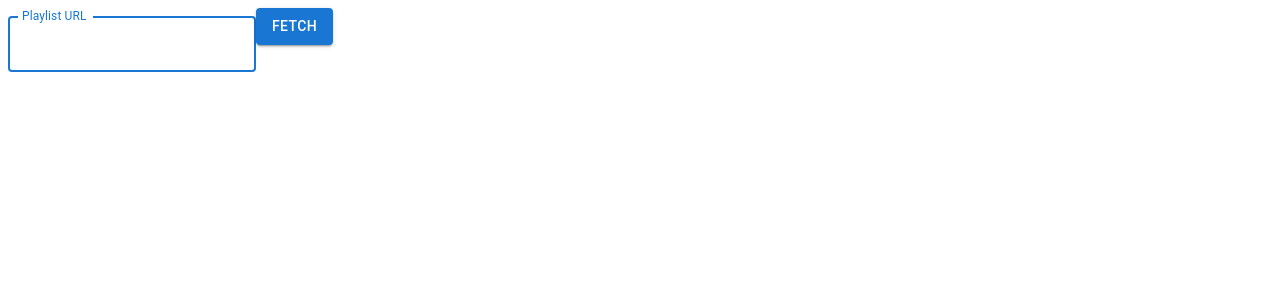
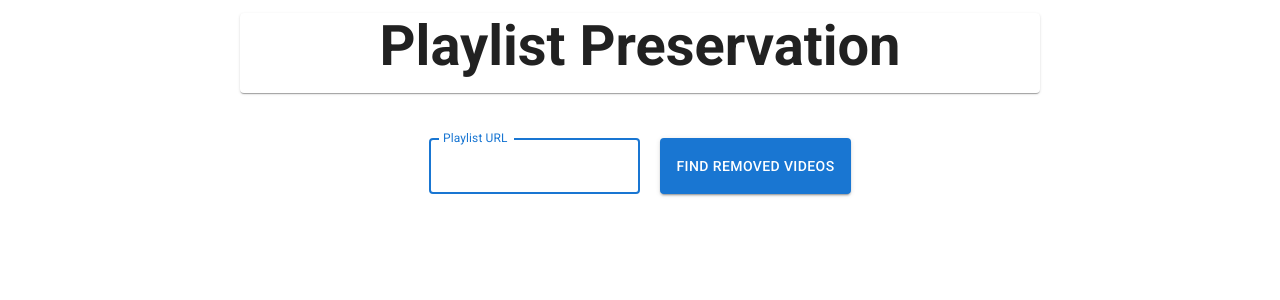
Before and after one commit to sethhammell/PlaylistPreservation-flask, a React (Create React App) app in the folder client/: page / in a window 1280 px wide. Shown: the top 300 px of the page. Built offline with nearby package versions, Linux system fonts and the light colour scheme.

Commit message:
cleaned up UI

```diff
--- a/client/package.json
+++ b/client/package.json
@@ -19,6 +19,7 @@
     "react": "^18.1.0",
     "react-dom": "^18.1.0",
     "react-scripts": "5.0.1",
+    "typeface-roboto": "^1.1.13",
     "typescript": "^4.6.4",
     "web-vitals": "^2.1.4"
   },
--- a/client/public/index.html
+++ b/client/public/index.html
@@ -15,6 +15,7 @@
       user's mobile device or desktop. See https://developers.google.com/web/fundamentals/web-app-manifest/
     -->
     <link rel="manifest" href="%PUBLIC_URL%/manifest.json" />
+    <link rel="stylesheet" href="https://fonts.googleapis.com/css?family=Roboto:300,400,500,700&display=swap" />
     <!--
       Notice the use of %PUBLIC_URL% in the tags above.
       It will be replaced with the URL of the `public` folder during the build.
--- a/client/src/home/home.css
+++ b/client/src/home/home.css
@@ -0,0 +1,25 @@
+.header-wrapper {
+  display: flex;
+  justify-content: center;
+}
+
+.welcome-header {
+  width: 50rem;
+  height: 5rem;
+  margin-top: 5px;
+  margin-bottom: 25px;
+  text-align: center;
+  font-size: 3.5rem;
+  font-weight: bold;
+  font-family: "Roboto"
+}
+
+.input {
+  display: flex;
+  justify-content: center;
+  margin-top: 20px;
+}
+
+.url {
+  margin-right: 20px;
+}
--- a/client/src/home/home.tsx
+++ b/client/src/home/home.tsx
@@ -1,12 +1,11 @@
-import { Button, TextField } from "@mui/material";
-import React, { useEffect, useState } from "react";
+import { Button, Card, TextField } from "@mui/material";
+import React, { useState } from "react";
+import "./home.css";
 
 function Home() {
   const api = "/api/playlists/";
   const searchString = "list=";
   const [url, setUrl] = useState("");
-
-  useEffect(() => {}, []);
 
   function fetchRemovedVideos() {
     const index = url.indexOf(searchString) + searchString.length;
@@ -14,8 +13,8 @@ function Home() {
     // -1 + 5 = 4
     if (index === 4) return;
 
-    const id = url.substring(index, url.length)
-    console.log(encodeURIComponent(id))
+    const id = url.substring(index, url.length);
+    console.log(encodeURIComponent(id));
     fetch(`${api}${id}`)
       .then((res) => res.json())
       .then((data) => {
@@ -30,16 +29,22 @@ function Home() {
   return (
     <div>
       {/* drop down of actions: print all videos, blocked videos, scrape wayback */}
+      <div className="header-wrapper">
+        <Card className="welcome-header">Playlist Preservation</Card>
+      </div>
+      <div className="input">
+        <div className="url">
           <TextField
             value={url}
             onChange={updateUrl}
             autoFocus
-        margin="dense"
             label="Playlist URL"
           />
+        </div>
         <Button variant="contained" onClick={fetchRemovedVideos}>
-        Fetch
+          Find Removed Videos
         </Button>
+      </div>
     </div>
   );
 }
```
Also changed, not shown: 2 other files (tests, documents, lock files or other folders). Lines whose indentation alone changed are shown as unchanged.
